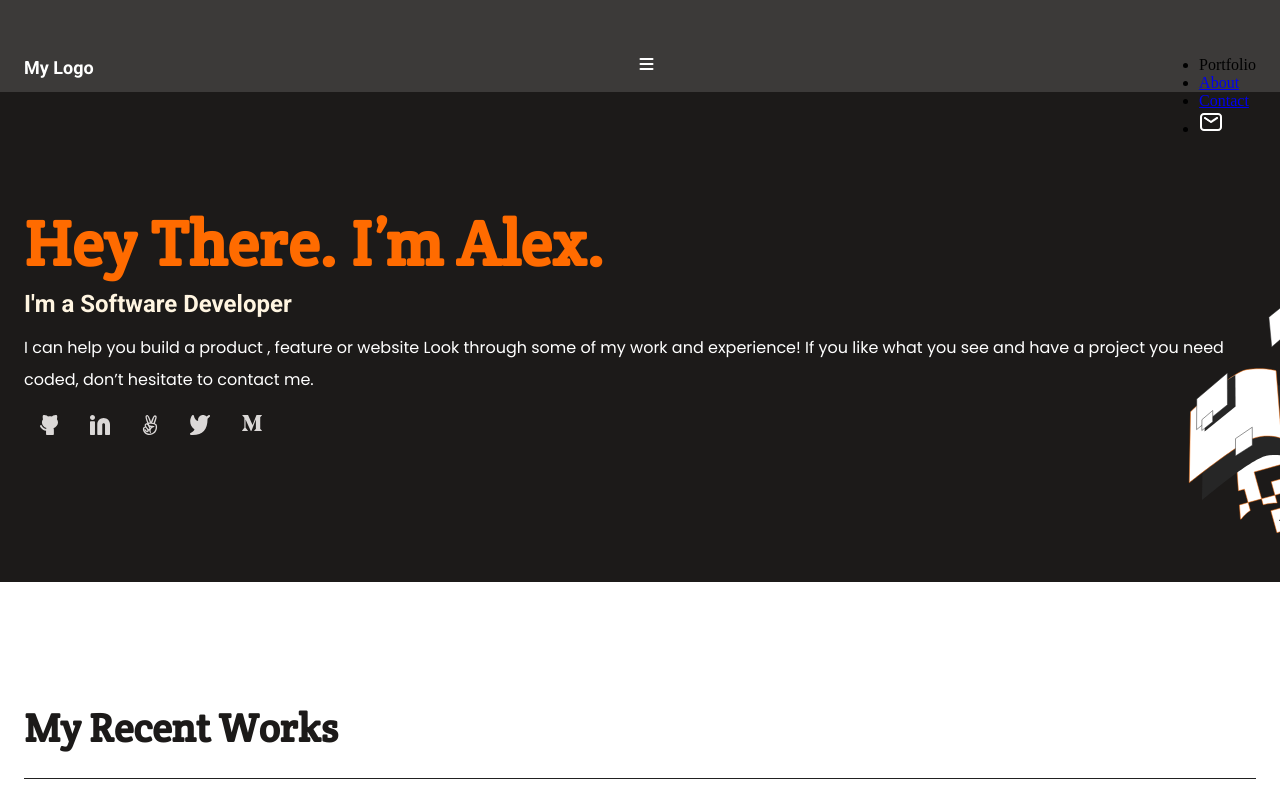
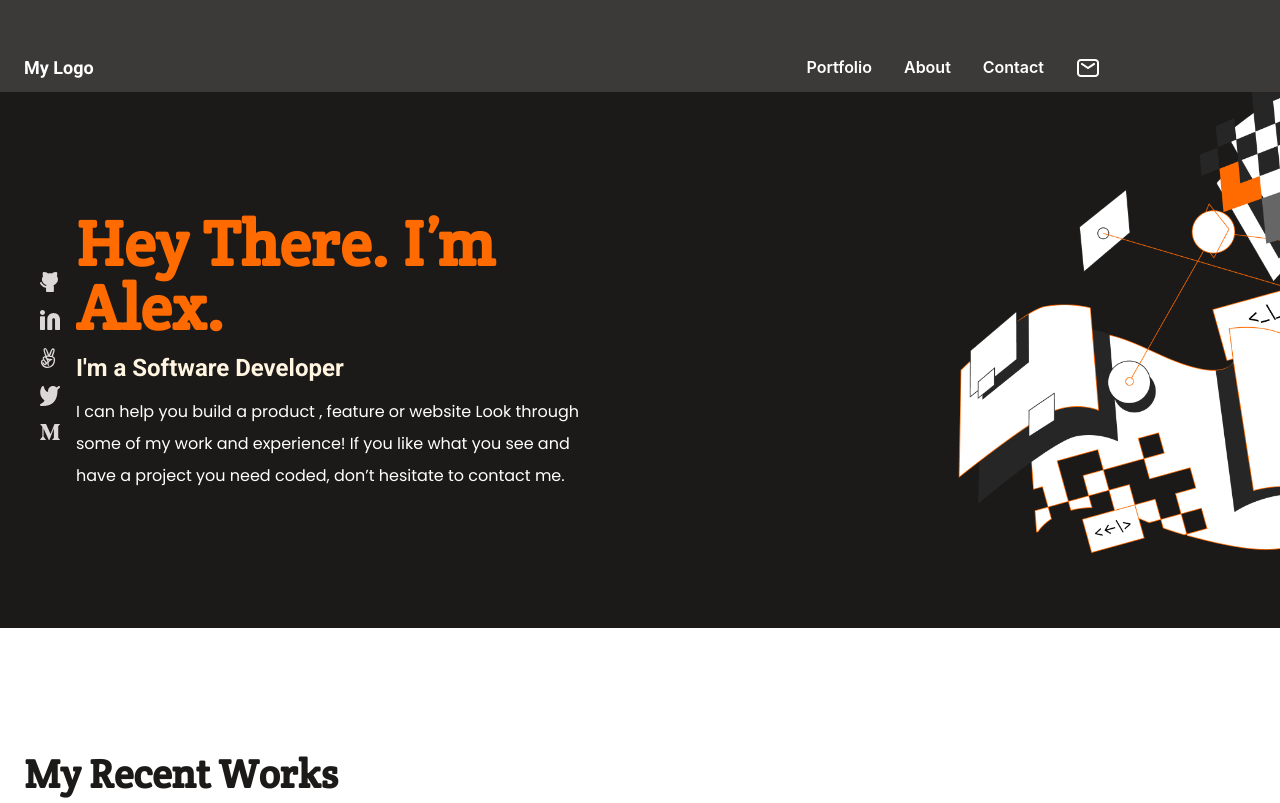
Before and after one commit to Cavein254/mobile-first, a website: page index.html in a window 1280 px wide. Shown: the top 803 px of the page. Drawn offline with Linux system fonts and the light colour scheme.

Commit message:
Add hero sty;es

```diff
--- a/css/style.css
+++ /dev/null
@@ -1,124 +0,0 @@
-* {
-  padding: 0;
-  margin: 0;
-  box-sizing: border-box;
-}
-
-input:focus,
-textarea:focus,
-select:focus {
-  outline: none;
-}
-
-.app-bar {
-  background-color: #3c3a39;
-  height: 5.75rem;
-  padding: 3.5rem 1.5rem 0.75rem 1.5rem;
-  display: flex;
-  flex-direction: row;
-  justify-content: space-between;
-}
-
-.my-logo {
-  color: #fff;
-  width: 4.375rem;
-  height: 1.5rem;
-  font-family: "Roboto", sans-serif;
-  font-style: normal;
-  font-weight: 700;
-  font-size: 1.125rem;
-  line-height: 1.5rem;
-}
-
-.burger > span {
-  color: #fff;
-}
-
-.hero {
-  display: flex;
-  flex-direction: column;
-  background-color: #1c1a19;
-  padding: 7.5rem 1.5rem 8.5rem 1.5rem;
-  background-image: url("../pics/illustration-header-mobile.svg");
-  background-size: auto;
-  background-repeat: no-repeat;
-  background-position-x: right;
-  background-position-y: bottom;
-}
-
-.primary-text {
-  font-family: "Crete Round", sans-serif;
-  font-style: normal;
-  font-weight: 400;
-  font-size: 2rem;
-  line-height: 200%;
-  color: #ff6b00;
-  letter-spacing: 0.02rem;
-}
-
-.supporting-text {
-  font-family: "Roboto", sans-serif;
-  font-style: normal;
-  font-weight: 700;
-  font-size: 1rem;
-  line-height: 2rem;
-  color: #fff5e1;
-  margin: 0.75rem 0;
-}
-
-.description {
-  color: #fff;
-  font-family: "Poppins", sans-serif;
-  font-style: normal;
-  font-weight: 400;
-  font-size: 1rem;
-  line-height: 2rem;
-}
-
-.social-media {
-  margin-top: 0.75rem;
-  display: flex;
-  flex-direction: row;
-  list-style-type: none;
-}
-
-.social-media > li {
-  padding-right: 1rem;
-}
-
-.pro-btn :hover {
-  background-color: #fff;
-  color: #ff6b00;
-}
-
-.social-media > li :hover {
-  background-color: pink;
-}
-
-.story {
-  display: grid;
-  grid-template-columns: 1.5rem 1fr 1.5rem;
-  grid-template-rows: 100%;
-}
-
-.story-title {
-  grid-column: 2;
-  align-items: center;
-  font-family: "Crete Round", sans-serif;
-  font-style: normal;
-  font-weight: 400;
-  font-size: 2.5rem;
-  line-height: 3.25rem;
-  color: #1c1a19;
-  padding-bottom: 1.5rem;
-  border-bottom: 0.001rem #212121 solid;
-  padding-top: 7.5rem;
-}
-
-.card-top {
-  grid-column: 2;
-  margin-top: 5rem;
-}
-
-@media (min-width: 768px) {
-}
--- a/css/styles.css
+++ b/css/styles.css
@@ -583,7 +583,64 @@ footer {
   padding-bottom: 3rem;
   border-bottom: solid 0.25rem #0d151e;
 }
+
 @media (min-width: 375px) {
+  .nav-container {
+    display: none;
+  }
+  .burger {
+    display: block;
+  }
 }
+
 @media (min-width: 768px) {
+  .burger {
+    display: none;
+  }
+
+  .nav-container {
+    display: block;
+  }
+
+  .nav-container > ul {
+    list-style-type: none;
+    display: flex;
+    margin-right: 7.75rem;
+  }
+
+  .nav-container > ul > li > a {
+    text-decoration: none;
+    margin-right: 2rem;
+    font-family: "Inter", sans-serif;
+    font-style: normal;
+    font-weight: 600;
+    font-size: 1rem;
+    line-height: 1.4rem;
+    align-items: center;
+    text-align: center;
+    color: #fff;
+  }
+
+  .hero {
+    display: flex;
+    flex-direction: row;
+    background-image: url(../pics/Illustration-header.png);
+    background-position-y: bottom;
+    background-position-x: right;
+    background-size: contain;
+  }
+
+  .text-social {
+    display: flex;
+    flex-direction: row-reverse;
+    width: 50%;
+    justify-content: center;
+    align-items: center;
+    padding-right: 2rem;
+  }
+
+  .social-media {
+    display: flex;
+    flex-direction: column;
+  }
 }
--- a/index.html
+++ b/index.html
@@ -22,18 +22,22 @@
         <nav class="burger">
           <span><i class="fa-solid fa-bars"></i></span>
         </nav>
-        <nav>
+        <nav class="nav-container">
           <ul>
-            <li class="nav-links">Portfolio</a></li>
+            <li class="nav-links"><a href="#">Portfolio</a></li>
             <li class="nav-links"><a href="#">About</a></li>
             <li class="nav-links"><a href="#">Contact</a></li>
-            <li class="nav-links"><a href="#"><img src="./pics/mail.png" alt="mail" /></a></li>
+            <li class="nav-links">
+              <a href="#"><img src="./pics/mail.png" alt="mail" /></a>
+            </li>
           </ul>
         </nav>
       </div>
     </header>
     <main>
       <div class="hero">
+        <div class="text-social">
+          <div>
             <div class="primary-text">
               <h1>Hey There. I’m Alex.</h1>
             </div>
@@ -43,10 +47,12 @@
             <div class="description">
               <p>
                 I can help you build a product , feature or website Look through
-            some of my work and experience! If you like what you see and have a
-            project you need coded, don’t hesitate to contact me.
+                some of my work and experience! If you like what you see and
+                have a project you need coded, don’t hesitate to contact me.
               </p>
             </div>
+          </div>
+          <div>
             <ul class="social-media">
               <li>
                 <a href="#"><img src="./pics/github.svg" alt="github" /></a>
@@ -64,6 +70,9 @@
                 <a href="#"><img src="./pics/medium.svg" alt="medium" /></a>
               </li>
             </ul>
+          </div>
+        </div>
+        <div class="hero-img"></div>
       </div>
     </main>
     <section>
@@ -361,7 +370,8 @@
           </div>
         </form>
         <div class="contact-btn">
-          <button class="story-contact-btn" type="submit">Get in touch
+          <button class="story-contact-btn" type="submit">
+            Get in touch
             <!-- <a href="#">Get in touch</a> -->
           </button>
         </div>
```
Also changed, not shown: pics/Illustration-header.png (added). Lines whose indentation alone changed are shown as unchanged.
